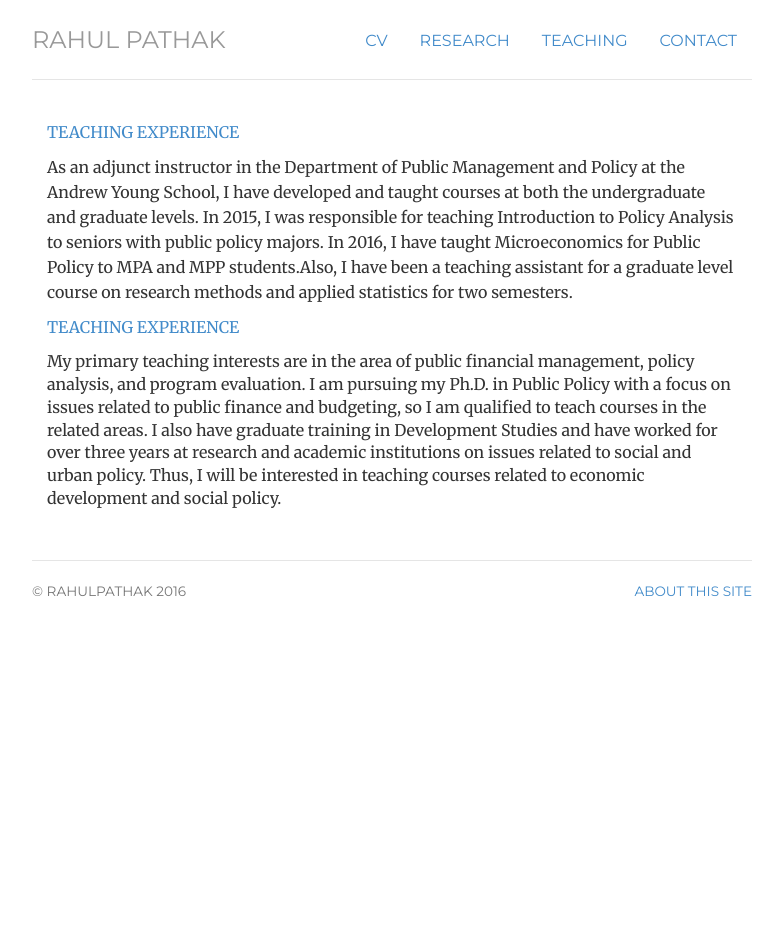
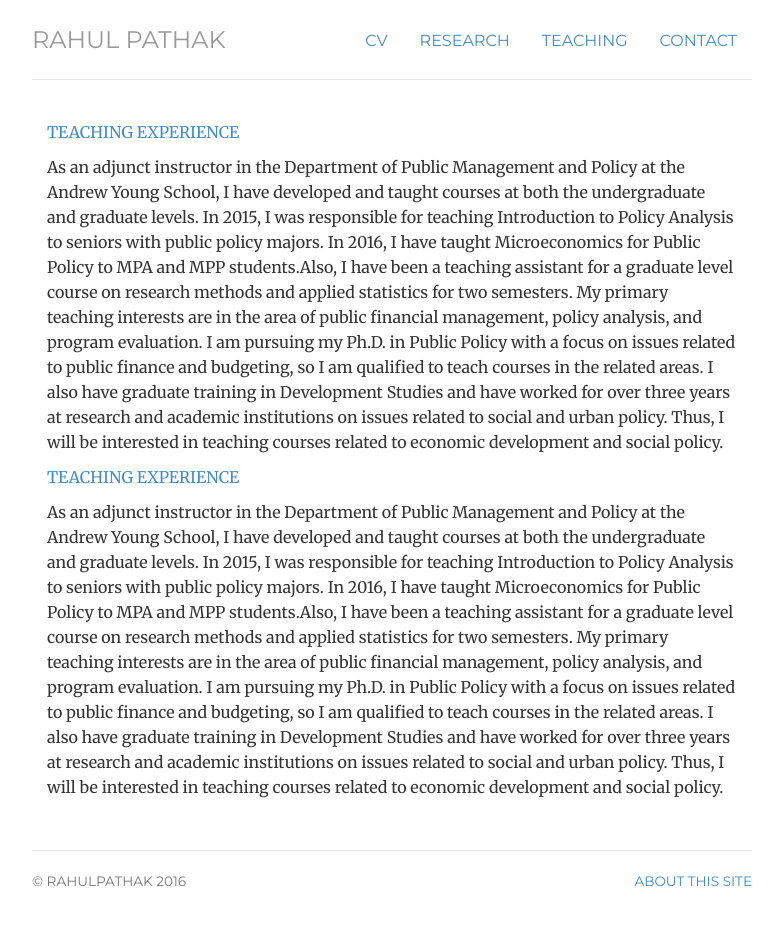
Before and after one commit to pathak-rahul/pathak-rahul.github.io, a Jekyll site: the page built from teaching/index.html, in a window 1280 px wide. Shown: the whole page, without its empty margins (248-1031 px from the left). Built offline with Jekyll 4.4.1, drawn with Linux system fonts in a browser that asks for light colours; before the commit the page ends 900 px from its top, so only the background shows below that.

Commit message:
Update index.html

```diff
--- a/teaching/index.html
+++ b/teaching/index.html
@@ -10,12 +10,21 @@ title: teaching
 	</div>
 	<div itemscope itemtype="http://data-vocabulary.org/Person" class="col-sm-12">
 <p class-"lead"> As an adjunct instructor in the Department of Public Management and Policy at the Andrew Young School, I have developed and taught courses at both the undergraduate and graduate levels. In 2015, I was responsible for teaching Introduction to Policy Analysis to seniors with public policy majors. In 2016, I have taught Microeconomics for Public Policy to MPA and MPP students.Also, I have been a teaching assistant for a graduate level course on research methods and applied statistics for two semesters.
+My primary teaching interests are in the area of public financial management, policy analysis, and program evaluation. I am pursuing my Ph.D. in Public Policy with a focus on issues related to public finance and budgeting, so I am qualified to teach courses in the related areas. I also have graduate training in Development Studies and have worked for over three years at research and academic institutions on issues related to social and urban policy. Thus, I will be interested in teaching courses related to economic development and social policy.
 
 <p class="text-primary">TEACHING EXPERIENCE</p>
-
+	</div>
+	<div itemscope itemtype="http://data-vocabulary.org/Person" class="col-sm-12">
+<p class-"lead"> As an adjunct instructor in the Department of Public Management and Policy at the Andrew Young School, I have developed and taught courses at both the undergraduate and graduate levels. In 2015, I was responsible for teaching Introduction to Policy Analysis to seniors with public policy majors. In 2016, I have taught Microeconomics for Public Policy to MPA and MPP students.Also, I have been a teaching assistant for a graduate level course on research methods and applied statistics for two semesters.
 My primary teaching interests are in the area of public financial management, policy analysis, and program evaluation. I am pursuing my Ph.D. in Public Policy with a focus on issues related to public finance and budgeting, so I am qualified to teach courses in the related areas. I also have graduate training in Development Studies and have worked for over three years at research and academic institutions on issues related to social and urban policy. Thus, I will be interested in teaching courses related to economic development and social policy.
   </p> </span>
 </p>
+
+
+
+  </p> </span>
+</p>
+
 	</div>
 
 </div>
```
